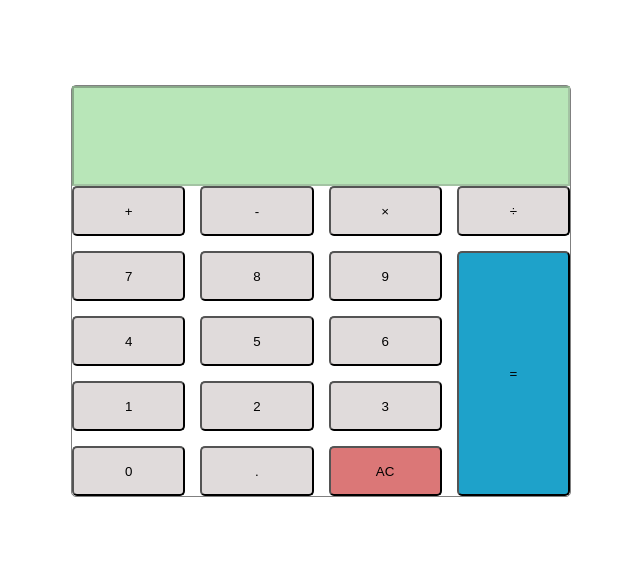
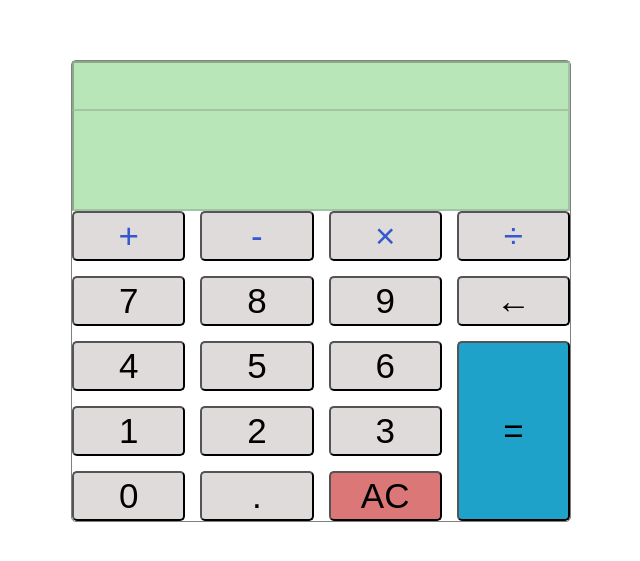
Before and after one commit to crescentarc/odin-calculator, a plain HTML site: page index.html in a window 1280 px wide. Shown: the part 109-670 px from the top of the page, without its empty margins (319-959 px from the left). Drawn offline with Linux system fonts and the light colour scheme.

Commit message:
Add backspace button to delete characters

```diff
--- a/index.html
+++ b/index.html
@@ -31,7 +31,8 @@
 
     <div class="calculator">
 
-        <input type="text" class="calculator-screen" value="" disabled />
+        <input type="text" class="calculate-screen" value="" disabled>
+        <input type="text" class="calculator-screen" value="" disabled>
 
         <div class="calculator-keys">
 
@@ -59,6 +60,7 @@
           <button type="button" class="decimal" value=".">.</button>
           <button type="button" class="all-clear" value="all-clear">AC</button>
 
+          <button type="button" class="backspace">&#8592</button>
           <button type="button" class="equal-sign" value="=">=</button>
 
         </div>
--- a/script.js
+++ b/script.js
@@ -77,6 +77,7 @@ let decimal = document.querySelector(`.decimal`);
 let number = document.querySelectorAll(`.number`);
 let operator = document.querySelectorAll(`.operator`);
 let screen = document.querySelector(`.calculator-screen`);
+let backspace = document.querySelector(`.backspace`);
 
 //allow number buttons to be entered onto screen
 number.forEach((number) => number.addEventListener(`click`, function(e) {
@@ -105,3 +106,10 @@ clearButton.addEventListener(`click`, clear);
 function clear() {
     screen.value = ``;
 }
+
+//allow backspace button to delete characters on screen
+backspace.addEventListener(`click`, deleteCharacter);
+
+function deleteCharacter () {
+    screen.value = screen.value.slice(0, -1);
+}
--- a/style.css
+++ b/style.css
@@ -49,13 +49,23 @@ html {
     height: 100px;
     background-color: rgb(184, 230, 184);
     text-align: right;
-    font-size: 4em
+    font-size: 4em;
+    border-top: none;
+}
+
+.calculate-screen {
+    width: 100%;
+    background-color: rgb(184, 230, 184);
+    height: 50px;
+    text-align: right;
+    font-size: 3em;
 }
 
 button {
     height: 50px;
     background-color: rgb(224, 219, 219);
     border-radius: 5px;
+    font-size: 35px;
 }
 
 .calculator-keys {
@@ -65,14 +75,22 @@ button {
 }
 
 .equal-sign {
-    grid-row-start: 2;
+    background-color: rgb(30, 162, 202);
+    grid-row-start: 3;
+    grid-column-start: 4;
+    height: 100%;
     grid-row-end: 6;
-    grid-column-start: 4;
-    grid-column-end: 5;
-    height: 100%;
-    background-color: rgb(30, 162, 202);
+}
+
+.operator {
+    color: rgb(52, 88, 207);
 }
 
 .all-clear {
     background-color: rgb(219, 119, 119);
 }
+
+.backspace {
+    grid-row-start: 2;
+    grid-column-start: 4;
+}
```
